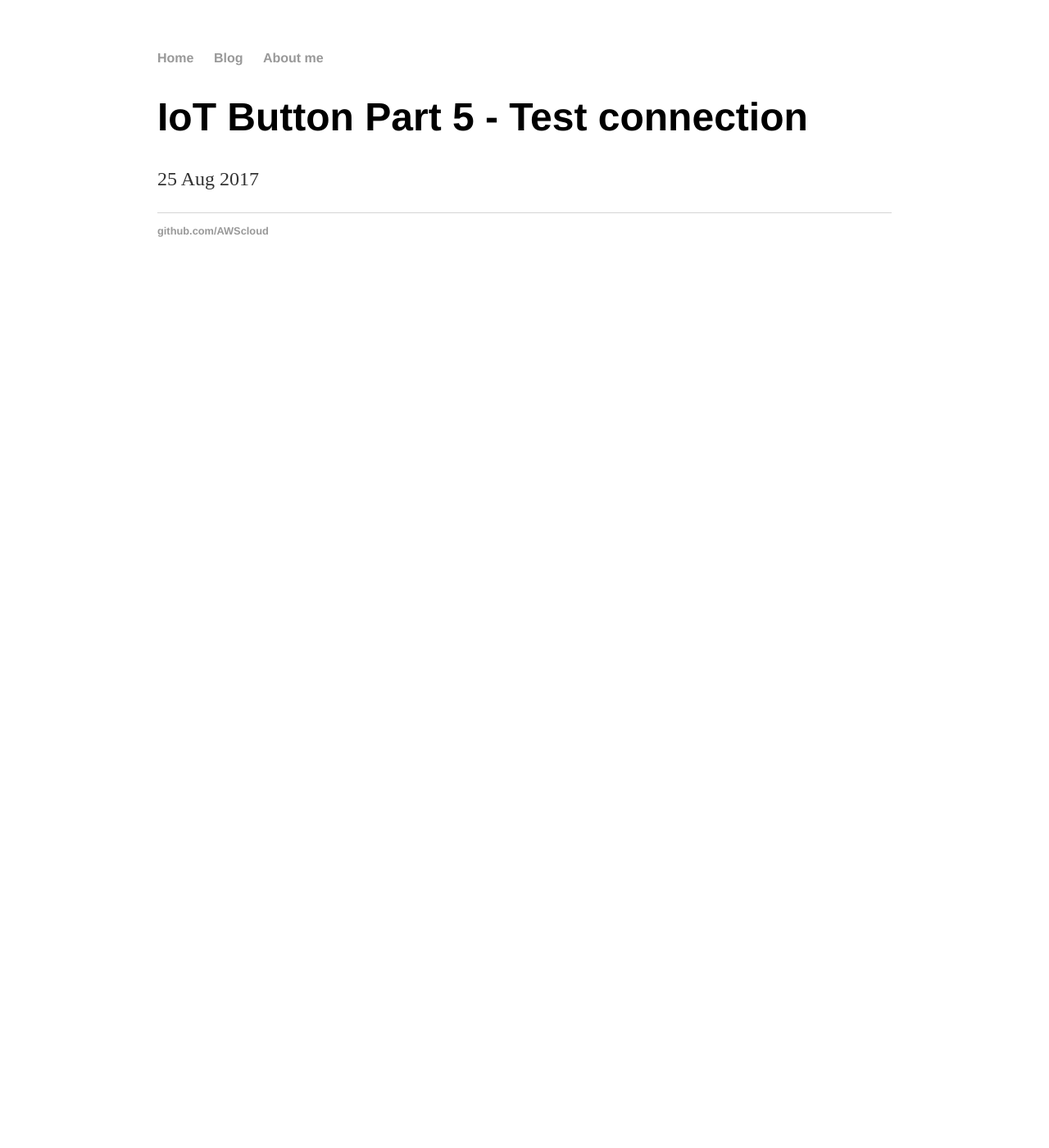
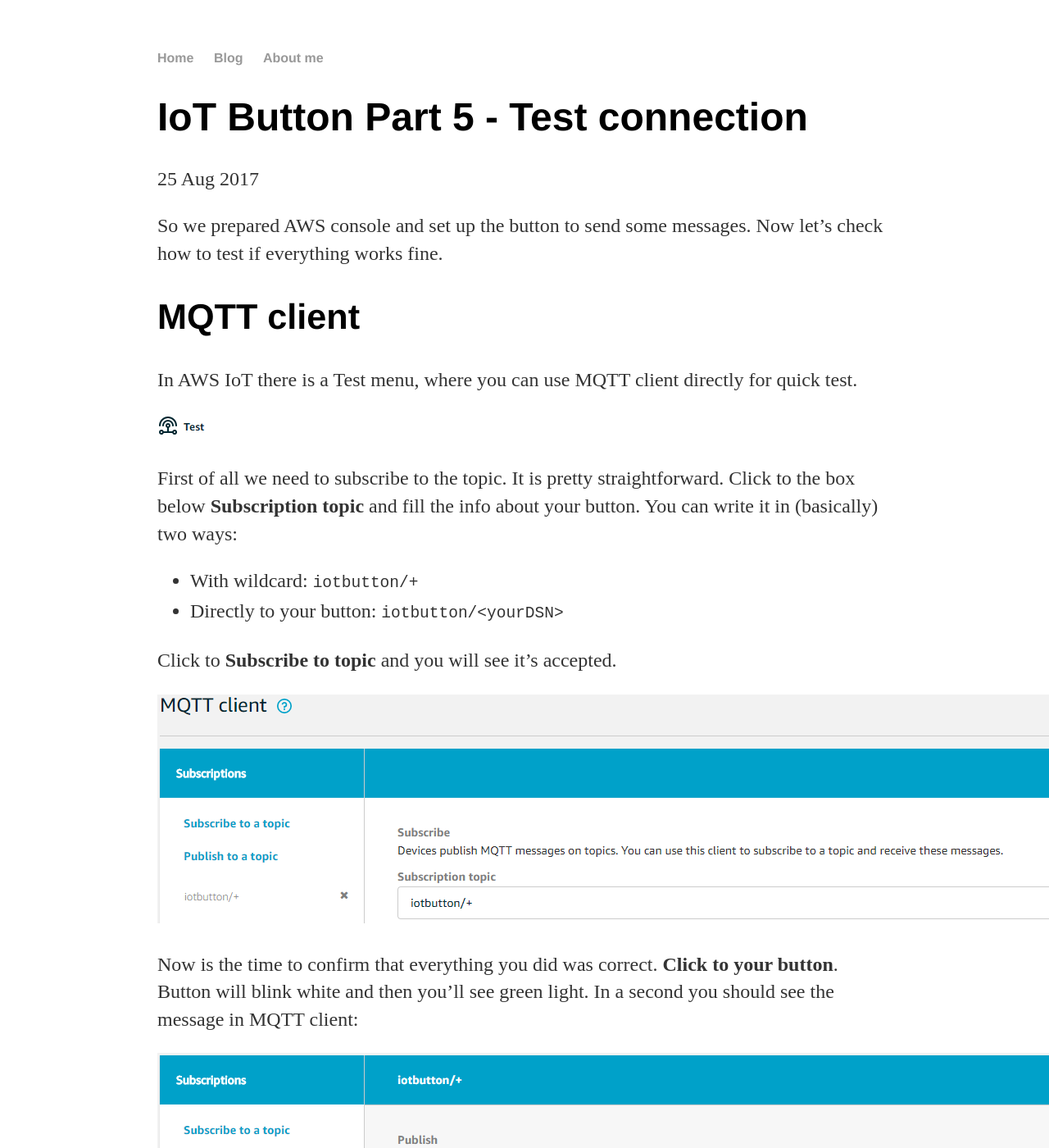
Before and after one commit to AWScloud/AWScloud.github.io, a Jekyll site: the page built from _posts/2017-08-25-IotButtonPart5-TestConnection.md, in a window 1280 px wide and 1400 px high. Shown: the whole window at 82% size. Built offline with Jekyll 4.4.1, drawn with Linux system fonts in a browser that asks for light colours; some of the changed text lies outside the part shown.

Commit message:
test MQTT

```diff
--- a/_posts/2017-08-25-IotButtonPart5-TestConnection.md
+++ b/_posts/2017-08-25-IotButtonPart5-TestConnection.md
@@ -11,3 +11,36 @@ tags:
     - dash
     - button
 ---
+
+So we prepared AWS console and set up the button to send some messages. Now let's check how to test if everything works fine.
+
+## MQTT client
+
+In AWS IoT there is a Test menu, where you can use MQTT client directly for quick test.
+
+![MQTT client](/img/iot-mqtttest.png)
+
+First of all we need to subscribe to the topic. It is pretty straightforward. Click to the box below **Subscription topic** and fill the info about your button. You can write it in (basically) two ways:
+
+* With wildcard: `iotbutton/+`
+* Directly to your button: `iotbutton/<yourDSN>`
+
+Click to **Subscribe to topic** and you will see it's accepted.
+
+![MQTT subscription](/img/iot-testsubscribe.png)
+
+Now is the time to confirm that everything you did was correct. **Click to your button**. Button will blink white and then you'll see green light. In a second you should see the message in MQTT client:
+
+![MQTT click subscription](/img/iot-mqttclick.png)
+
+Voila :) In the pane you see JSON sent by the IoT button. It contains three fields:
+
+* `serialNumber` which is pretty clear
+* `clickType` should be SINGLE, DOUBLE, LONG as the button supports three types of clicks
+* `batteryVoltage` in [mV]
+
+This is what we did in this post.
+
+![Test flow](/img/iot-flow3.png)
+
+So, it's the end of our test. Now we can do something more useful with the button.
```
Also changed, not shown: img/iot-flow3.png (added), img/iot-mqttclick.png (added), img/iot-mqtttest.png (added), img/iot-testsubscribe.png (added).
